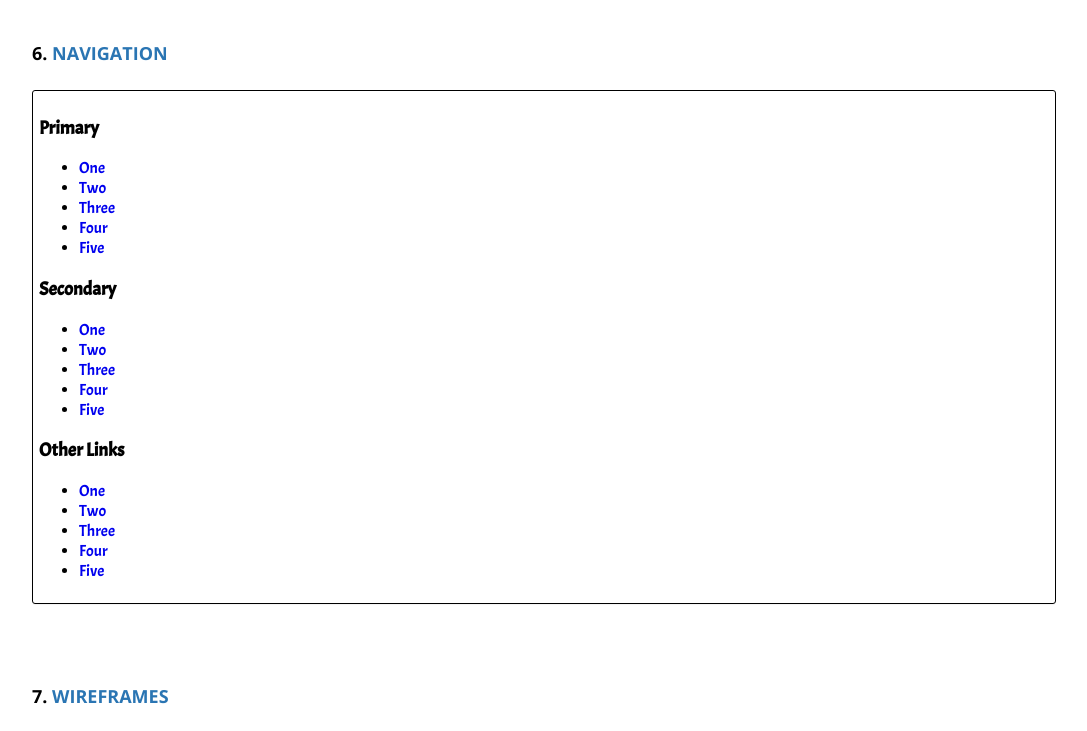
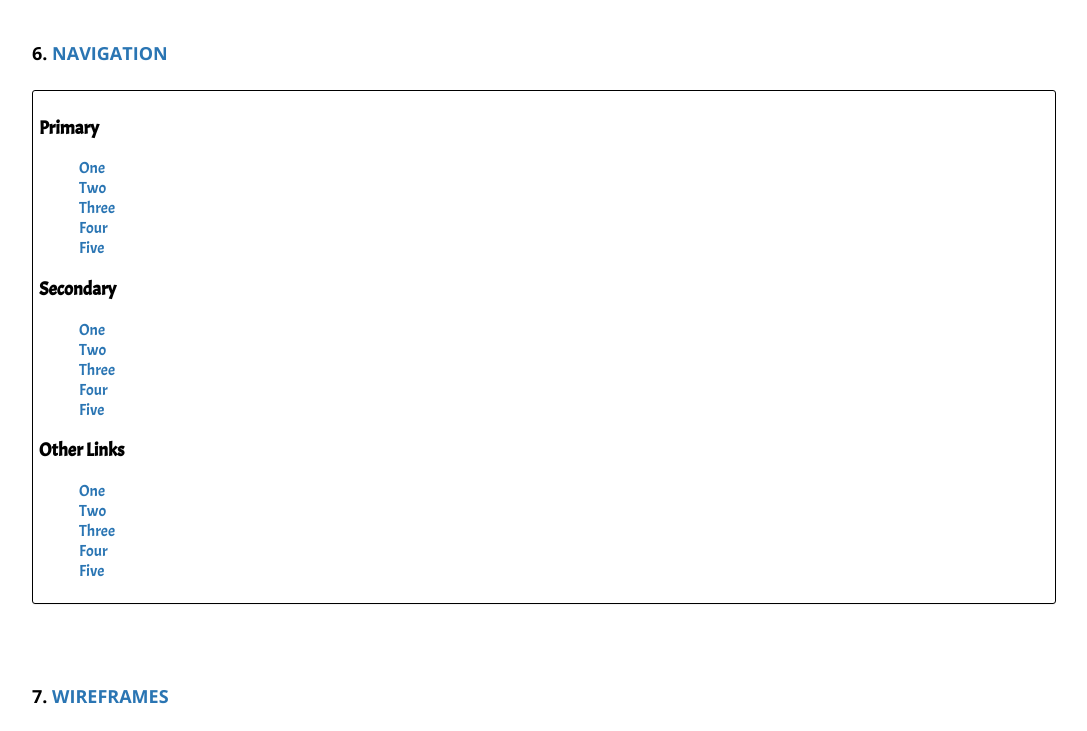
Before and after one commit to victorb1962/WDD331_ZenGarden, a website built with Parcel: page src/index.html in a window 1280 px wide. Shown: the part 2000-2731 px from the top of the page, without its empty margins (96-1183 px from the left). Built offline with nearby package versions, Linux system fonts and the light colour scheme; a web font is replaced by a local one.

Commit message:
added to navagation

```diff
--- a/src/scss/partials/_navigation.scss
+++ b/src/scss/partials/_navigation.scss
@@ -1,4 +1,3 @@
-
 header {
     background-color: $color-2;
 }
@@ -7,7 +6,6 @@ header {
     /* logo box style */
     background-color: $color-1;
     width: 120px;
-
     @include MQ(M) {
         width: 180px;
     }
@@ -16,21 +14,17 @@ header {
 .cd-main-nav {
     /* main navigation background color - full screen on small devices */
     background: $color-2;
-
     li a {
         color: $color-5;
         border-color: lighten($color-2, 5%);
     }
-
     @include MQ(M) {
         li a {
             color: lighten($color-2, 40%);
-
             &.selected {
                 color: $color-5;
                 box-shadow: 0 2px 0 $color-1;
             }
-
             .no-touch &:hover {
                 color: $color-5;
             }
@@ -41,7 +35,6 @@ header {
 .cd-nav-trigger span {
     /* hamburger menu */
     background-color: $color-5;
-
     &::before,
     &::after {
         /* upper and lower lines */
@@ -52,8 +45,8 @@ header {
 .nav-is-visible .cd-nav-trigger span {
     /* hide line in the center on mobile when nav is visible */
     background-color: rgba($color-5, 0);
-
-	&::before, &::after {
+    &::before,
+    &::after {
         /* preserve visibility of upper and lower lines - close icon */
         background-color: rgba($color-5, 1);
     }
@@ -62,19 +55,63 @@ header {
 .cd-download {
     /* download button top-right visible on big devices */
     background-color: lighten($color-2, 10%);
-
     .no-touch &:hover {
         background-color: lighten($color-2, 15%);
     }
-
     span {
         /* tooltip */
         background: $color-1;
         color: $color-5;
-
         &::before {
             /* right arrow color */
             border-color: $color-1;
         }
     }
 }
+
+ul {
+    li {
+        text-decoration: none;
+        list-style: none;
+    }
+}
+
+.cd-primary-nav {
+    ul {
+        li a,
+        &:visited,
+        &:active {
+            color: #f3d403;
+        }
+        li a:hover {
+            background-color: #6fce72;
+            color: #000;
+        }
+    }
+}
+
+.cd-secondary-nav {
+    ul {
+        li a,
+        &:visited,
+        &:active {
+            color: #808080;
+        }
+        li a:hover {
+            background-color: #2a75b3;
+            color: #fff;
+        }
+    }
+}
+
+:not(.cd-primary-nav, .cd-secondary-nav) ul {
+    li a,
+    &:visited,
+    &:active {
+        color: #2a75b3;
+    }
+    li a:hover {
+        background-color: #cc4224;
+        color: #fff;
+    }
+}
```
Lines whose indentation alone changed are shown as unchanged.
